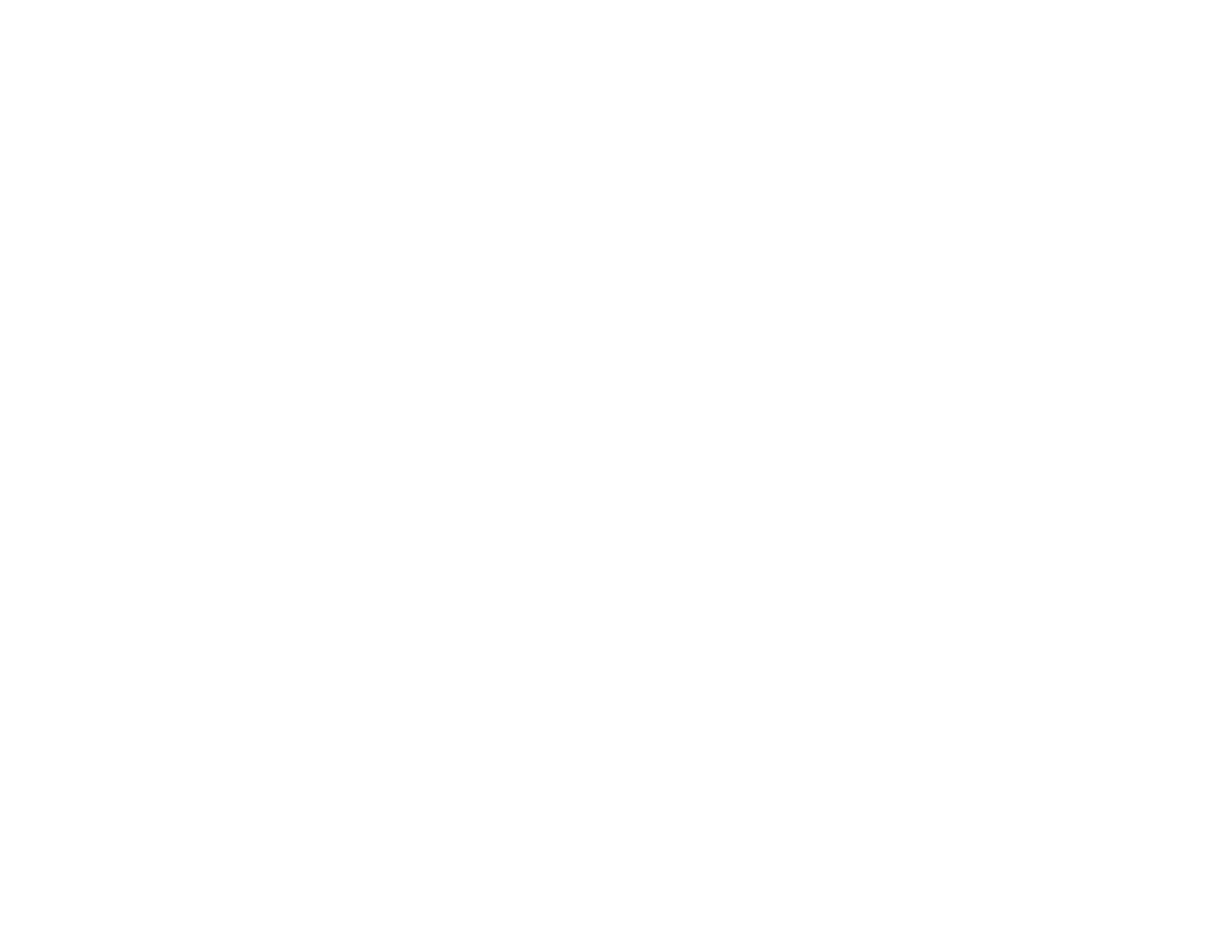
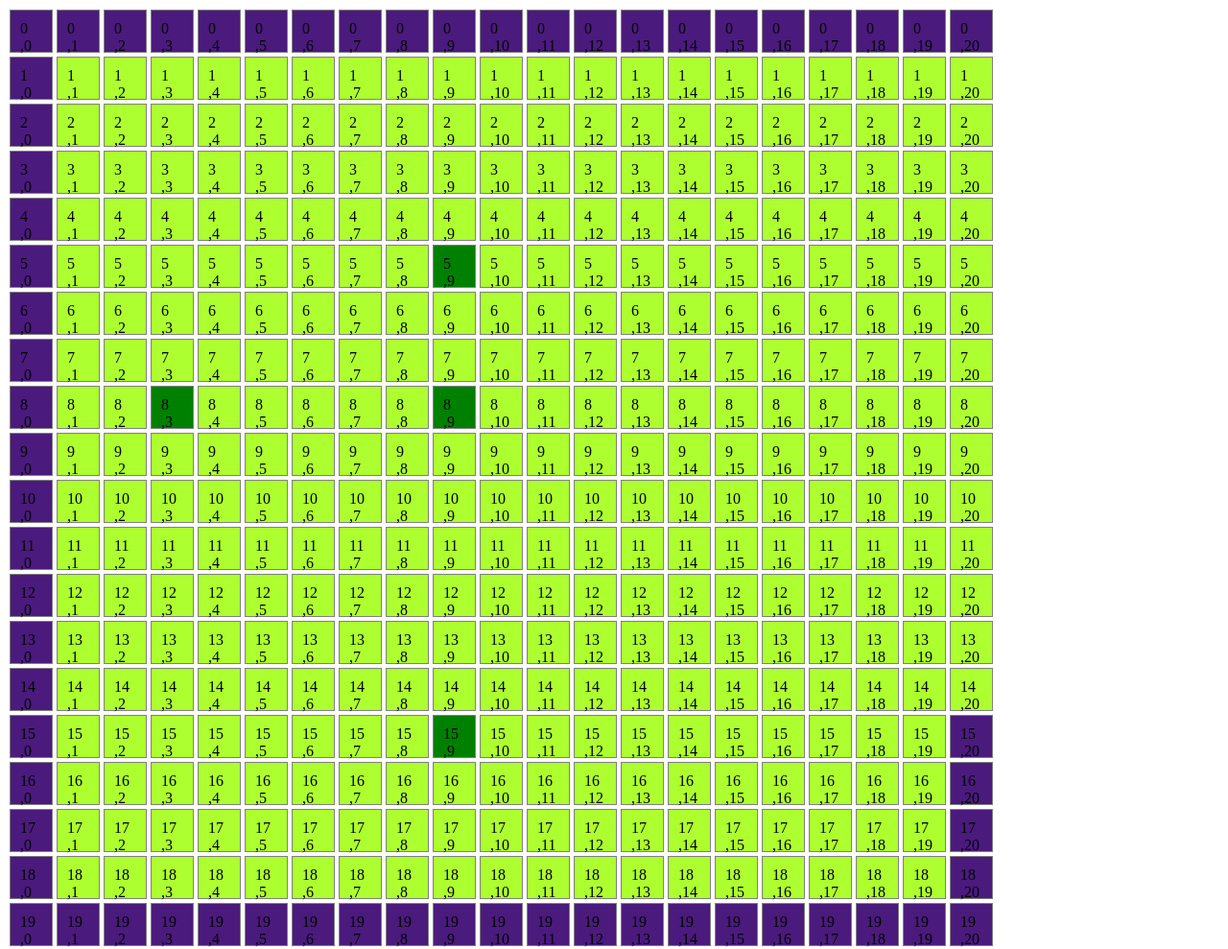
Before and after one commit to ukrainian-solutions/tanks, a website: page frontend/index.html in a window 1280 px wide. Shown: the whole page at 96% size. Before the commit the page ends 800 px from the top, so only its background shows below. Drawn offline with nearby package versions, Linux system fonts and the light colour scheme; no server answers.

Commit message:
render map

```diff
--- /dev/null
+++ b/frontend/css/index_style.css
@@ -0,0 +1,28 @@
+.box {
+    float: left;
+    width: 23px;
+    height: 23px;
+    margin: 2px;
+    border: 1px solid gray;
+    padding: 10px;
+    background: greenyellow;
+}
+.wall {
+    float: left;
+    width: 23px;
+    height: 23px;
+    margin: 2px;
+    border: 1px solid gray;
+    padding: 10px;
+    background: #4b1a7d;
+}
+
+.grass {
+    float: left;
+    width: 23px;
+    height: 23px;
+    margin: 2px;
+    border: 1px solid gray;
+    padding: 10px;
+    background: green;
+}
--- a/frontend/index.html
+++ b/frontend/index.html
@@ -1,7 +1,18 @@
 <!DOCTYPE html>
 <html>
 <head>
-  <title></title>
+  <title>World of Tanks</title>
+  <link rel="stylesheet" type="text/css" href="css/index_style.css">
+  <script src="/socket.io/socket.io.js"></script>
+  <script src='/bower/jquery/dist/jquery.min.js'></script>
+  <script src='/js/map_create.js'></script>
+  <script>
+    var socket = io.connect('/');
+      socket.on('news', function (data) {
+      console.log(data);
+      socket.emit('my other event', { my: 'data' });
+  });
+</script>
 </head>
 <body>
 
--- /dev/null
+++ b/frontend/js/map_create.js
@@ -0,0 +1,65 @@
+$(document).ready(function() {
+    map = [[1,1,1,1,1,1,1,1,1,1,1,1,1,1,1,1,1,1,1,1,1],
+           [1,0,0,0,0,0,0,0,0,0,0,0,0,0,0,0,0,0,0,0,0],
+           [1,0,0,0,0,0,0,0,0,0,0,0,0,0,0,0,0,0,0,0,0],
+           [1,0,0,0,0,0,0,0,0,0,0,0,0,0,0,0,0,0,0,0,0],
+           [1,0,0,0,0,0,0,0,0,0,0,0,0,0,0,0,0,0,0,0,0],
+           [1,0,0,0,0,0,0,0,0,3,0,0,0,0,0,0,0,0,0,0,0],
+           [1,0,0,0,0,0,0,0,0,0,0,0,0,0,0,0,0,0,0,0,0],
+           [1,0,0,0,0,0,0,0,0,0,0,0,0,0,0,0,0,0,0,0,0],
+           [1,0,0,3,0,0,0,0,0,3,0,0,0,0,0,0,0,0,0,0,0],
+           [1,0,0,0,0,0,0,0,0,0,0,0,0,0,0,0,0,0,0,0,0],
+           [1,0,0,0,0,0,0,0,0,0,0,0,0,0,0,0,0,0,0,0,0],
+           [1,0,0,0,0,0,0,0,0,0,0,0,0,0,0,0,0,0,0,0,0],
+           [1,0,0,0,0,0,0,0,0,0,0,0,0,0,0,0,0,0,0,0,0],
+           [1,0,0,0,0,0,0,0,0,0,0,0,0,0,0,0,0,0,0,0,0],
+           [1,0,0,0,0,0,0,0,0,0,0,0,0,0,0,0,0,0,0,0,0],
+           [1,0,0,0,0,0,0,0,0,3,0,0,0,0,0,0,0,0,0,0,1],
+           [1,0,0,0,0,0,0,0,0,0,0,0,0,0,0,0,0,0,0,0,1],
+           [1,0,0,0,0,0,0,0,0,0,0,0,0,0,0,0,0,0,0,0,1],
+           [1,0,0,0,0,0,0,0,0,0,0,0,0,0,0,0,0,0,0,0,1],
+           [1,1,1,1,1,1,1,1,1,1,1,1,1,1,1,1,1,1,1,1,1]];
+    function create_map(map) {
+        var div = $('<div/>', {
+        id: 'box',
+        text: 'I am box'
+        });
+        for(var x=0; x<map.length; x++) {
+            for(var y=0; y<map[x].length; y++){
+                if(map[x][y] == 0) {
+                    $('<div/>', {
+                        id: 'box',
+                        text: x.toString() +" ,"+ y.toString(),
+                        'class': 'box',
+                        'data-x': x,
+                        'data-y': y
+                    }).appendTo('body');
+                    continue;
+                }
+                if(map[x][y] == 1) {
+                    $('<div/>', {
+                        id: 'box',
+                        text: x.toString() +" ,"+ y.toString(),
+                        'class': 'wall',
+                        'data-x': x,
+                        'data-y': y
+                    }).appendTo('body');
+                }
+                if(map[x][y] == 3){
+                    $('<div/>', {
+                        id: 'box',
+                        text: x.toString() +" ,"+ y.toString(),
+                        'class': 'grass',
+                        'data-x': x,
+                        'data-y': y
+                    }).appendTo('body');
+                }
+            }
+            $('<div/>', {
+                id: 'nbox',
+                'style': 'clear: both;'
+            }).appendTo('body');
+        }
+    }
+    create_map(map);
+});
```
